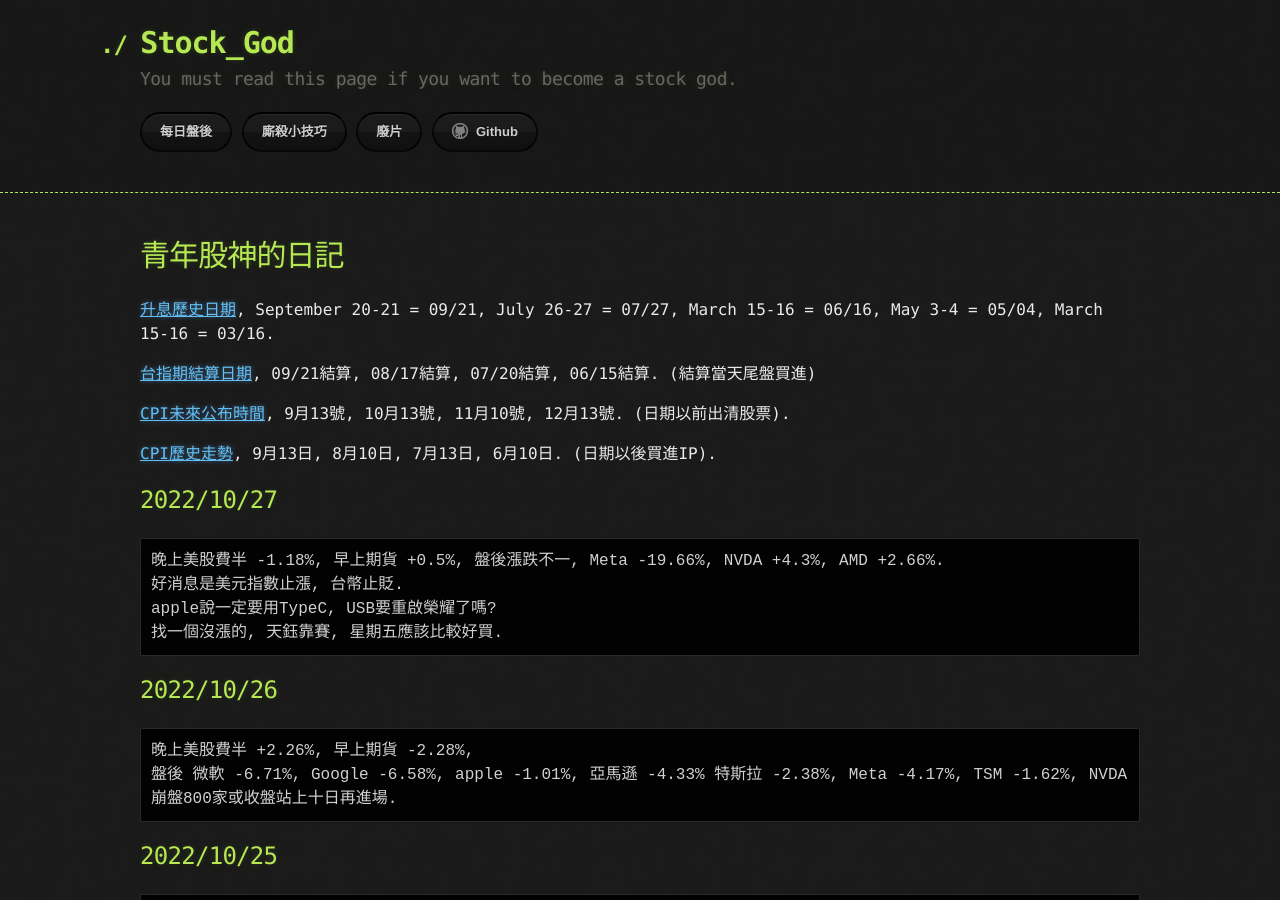
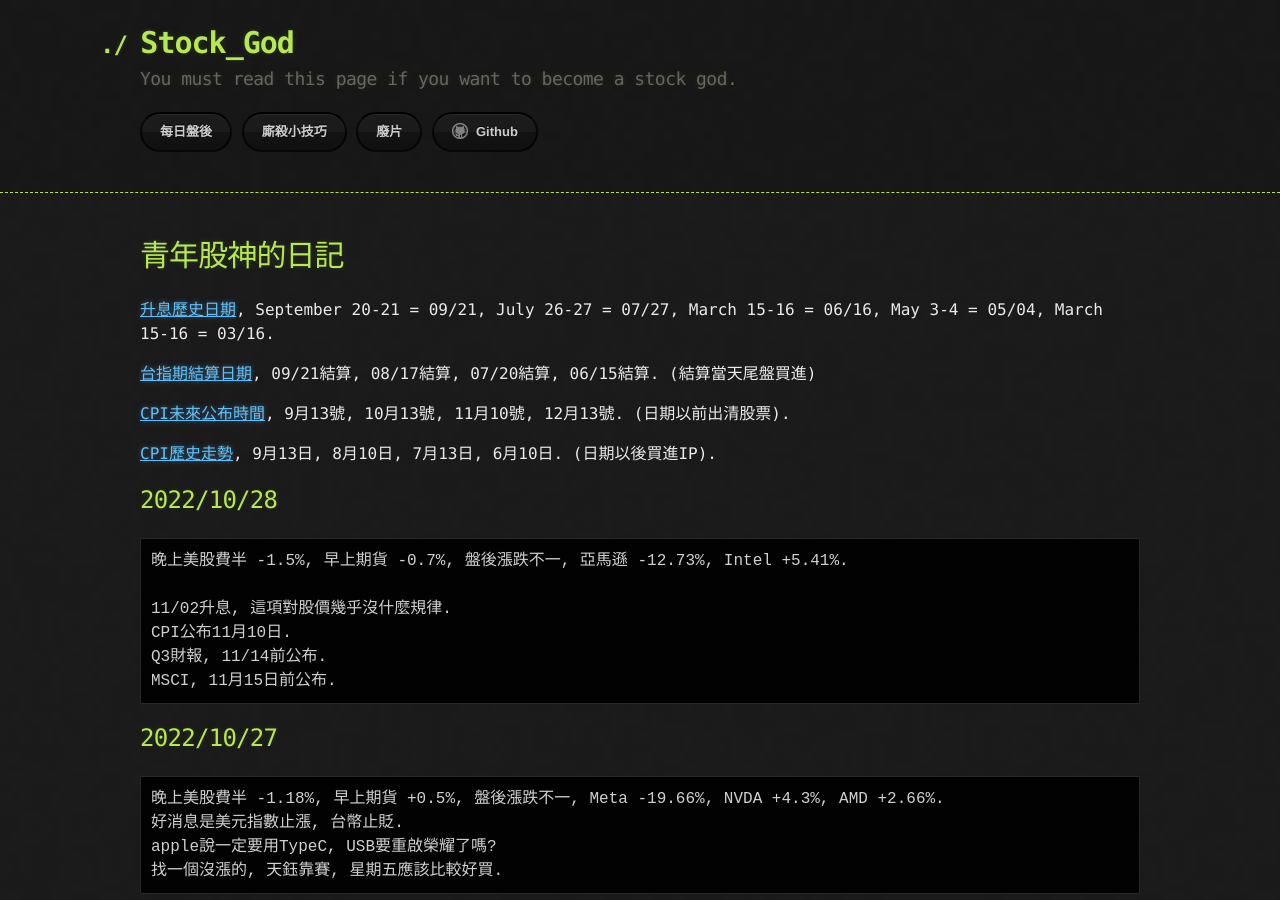
Before and after one commit to lepg5487/Stock_God, a Jekyll site: the page built from index.md, in a window 1280 px wide and 900 px high. Built offline with Jekyll 4.4.1, drawn with Linux system fonts in a browser that asks for light colours; our own code applies the rules of GitHub Pages for plain Markdown files.

Commit message:
Update index.md

````diff
--- a/index.md
+++ b/index.md
@@ -11,6 +11,16 @@
 [CPI未來公布時間](https://chihyun.tw/cpi-release-date/), 9月13號, 10月13號, 11月10號, 12月13號. (日期以前出清股票).
 
 [CPI歷史走勢](https://hk.investing.com/economic-calendar/cpi-733), 9月13日, 8月10日, 7月13日, 6月10日. (日期以後買進IP).
+
+## 2022/10/28
+```
+晚上美股費半 -1.5%, 早上期貨 -0.7%, 盤後漲跌不一, 亞馬遜 -12.73%, Intel +5.41%.
+
+11/02升息, 這項對股價幾乎沒什麼規律.
+CPI公布11月10日.
+Q3財報, 11/14前公布.
+MSCI, 11月15日前公布.
+```
 
 ## 2022/10/27
 ```
````
